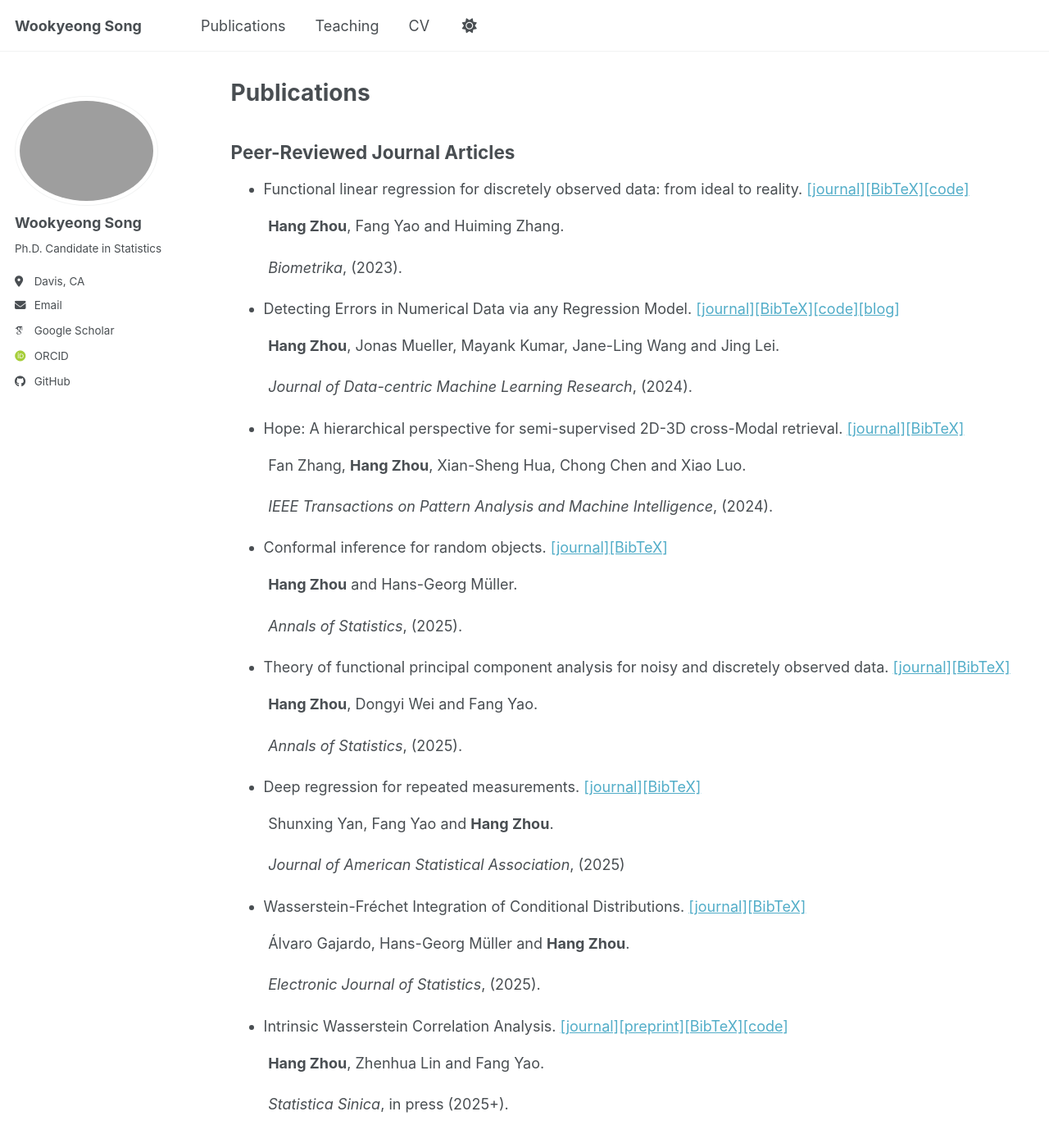
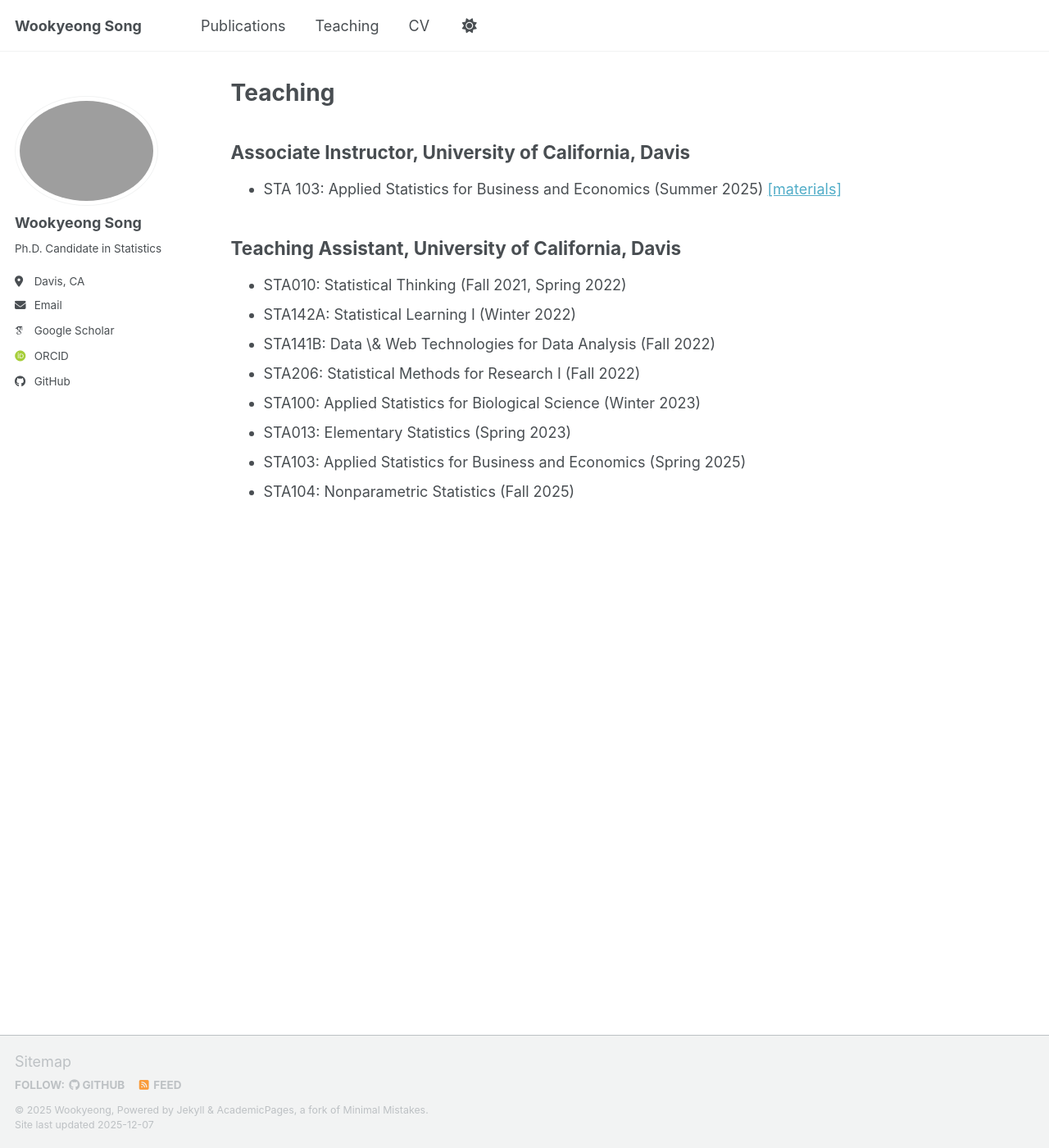
Before and after one commit to wookyeongSong/wookyeongsong.github.io, a Jekyll site: the page built from _pages/teaching.md, in a window 1280 px wide and 1400 px high. Shown: the whole window at 82% size. Built offline with Jekyll 4.4.1, drawn with Linux system fonts in a browser that asks for light colours; some web fonts are replaced; a script bundle is joined from its source files by our own code; library files that are not in the unit come from our copies; some of the changed text lies outside the part shown.

Commit message:
Update teaching.md

```diff
--- a/_pages/teaching.md
+++ b/_pages/teaching.md
@@ -1,85 +1,22 @@
 ---
 layout: archive
-title: "Publications"
-permalink: /publications/
+title: "Teaching"
+permalink: /teaching/
 author_profile: true
 ---
-## Peer-Reviewed Journal Articles
+## Associate Instructor, University of California, Davis
 
-- Functional linear regression for discretely observed data: from ideal to reality. [\[journal\]](https://academic.oup.com/biomet/article-abstract/110/2/381/6726182)[\[BibTeX\]](https://hg-zh.github.io/files/bmka_flr)[\[code\]](https://github.com/hg-zh/FLR)
-
-&nbsp;&nbsp;&nbsp;&nbsp;&nbsp;&nbsp;&nbsp;&nbsp; **Hang Zhou**, Fang Yao and Huiming Zhang.
-
-&nbsp;&nbsp;&nbsp;&nbsp;&nbsp;&nbsp;&nbsp;&nbsp; *Biometrika*, (2023).
-
-- Detecting Errors in Numerical Data via any Regression Model. [\[journal\]](https://openreview.net/forum?id=CIQ5iemeTw)[\[BibTeX\]](https://hg-zh.github.io/files/arXiv_DE)[\[code\]](https://github.com/hg-zh/RLE)[\[blog\]](https://web-git-jwmueller-regressionblog-cleanlab.vercel.app/blog/regression/)
-
-&nbsp;&nbsp;&nbsp;&nbsp;&nbsp;&nbsp;&nbsp;&nbsp; **Hang Zhou**, Jonas Mueller, Mayank Kumar, Jane-Ling Wang and Jing Lei.
-
-&nbsp;&nbsp;&nbsp;&nbsp;&nbsp;&nbsp;&nbsp;&nbsp; *Journal of Data-centric Machine Learning Research*,  (2024).
-
-- Hope: A hierarchical perspective for semi-supervised 2D-3D cross-Modal retrieval. [\[journal\]](https://doi.org/10.1109/TPAMI.2024.3412760)[\[BibTeX\]](https://hg-zh.github.io/files/HOPE)
-
-&nbsp;&nbsp;&nbsp;&nbsp;&nbsp;&nbsp;&nbsp;&nbsp; Fan Zhang, **Hang Zhou**, Xian-Sheng Hua, Chong Chen and Xiao Luo.
-
-&nbsp;&nbsp;&nbsp;&nbsp;&nbsp;&nbsp;&nbsp;&nbsp; *IEEE Transactions on Pattern Analysis and Machine Intelligence*,  (2024).
-
-- Conformal inference for random objects. [\[journal\]](https://projecteuclid.org/journals/annals-of-statistics/volume-53/issue-3/Conformal-inference-for-random-objects/10.1214/25-AOS2495.full)[\[BibTeX\]](https://hg-zh.github.io/files/arXiv_OC)
-
-&nbsp;&nbsp;&nbsp;&nbsp;&nbsp;&nbsp;&nbsp;&nbsp; **Hang Zhou** and Hans-Georg Müller.
-
-&nbsp;&nbsp;&nbsp;&nbsp;&nbsp;&nbsp;&nbsp;&nbsp;  *Annals of Statistics*, (2025).
-
-- Theory of functional principal component analysis for noisy and discretely observed data. [\[journal\]](https://projecteuclid.org/journals/annals-of-statistics/volume-53/issue-5/Theory-of-functional-principal-component-analysis-for-discretely-observed-data/10.1214/25-AOS2531.short)[\[BibTeX\]](https://hg-zh.github.io/files/arXiv_FPCA)
-
-&nbsp;&nbsp;&nbsp;&nbsp;&nbsp;&nbsp;&nbsp;&nbsp; **Hang Zhou**, Dongyi Wei and Fang Yao.
-
-&nbsp;&nbsp;&nbsp;&nbsp;&nbsp;&nbsp;&nbsp;&nbsp; *Annals of Statistics*, (2025).
-
-- Deep regression for repeated measurements.  [\[journal\]](https://www.tandfonline.com/doi/full/10.1080/01621459.2025.2458344)[\[BibTeX\]](https://hg-zh.github.io/files/drr)
-
-&nbsp;&nbsp;&nbsp;&nbsp;&nbsp;&nbsp;&nbsp;&nbsp; Shunxing Yan, Fang Yao and **Hang Zhou**.
-
-&nbsp;&nbsp;&nbsp;&nbsp;&nbsp;&nbsp;&nbsp;&nbsp;  *Journal of American Statistical Association*, (2025)
-
-- Wasserstein-Fréchet Integration of Conditional Distributions.  [\[journal\]](https://projecteuclid.org/journals/electronic-journal-of-statistics/volume-19/issue-1/Wasserstein-Fréchet-integration-of-conditional-distributions/10.1214/25-EJS2371.full)[\[BibTeX\]](https://hg-zh.github.io/files/WFr)
-
-&nbsp;&nbsp;&nbsp;&nbsp;&nbsp;&nbsp;&nbsp;&nbsp; Álvaro Gajardo, Hans-Georg Müller and **Hang Zhou**.
-
-&nbsp;&nbsp;&nbsp;&nbsp;&nbsp;&nbsp;&nbsp;&nbsp;  *Electronic Journal of Statistics*,  (2025).
+- STA 103: Applied Statistics for Business and Economics (Summer 2025)  [\[materials\]](https://github.com/wookyeongSong/STA103-SS2-2025)
 
 
 
-- Intrinsic Wasserstein Correlation Analysis. [\[journal\]](https://www3.stat.sinica.edu.tw/ss_newpaper/SS-2023-0147_na.pdf)[\[preprint\]](https://arxiv.org/abs/2105.15000)[\[BibTeX\]](https://hg-zh.github.io/files/arXiv_WCCA)[\[code\]](https://github.com/hg-zh/WICA)
+## Teaching Assistant, University of California, Davis
 
-&nbsp;&nbsp;&nbsp;&nbsp;&nbsp;&nbsp;&nbsp;&nbsp; **Hang Zhou**, Zhenhua Lin and Fang Yao.
-
-&nbsp;&nbsp;&nbsp;&nbsp;&nbsp;&nbsp;&nbsp;&nbsp; *Statistica Sinica*, in press (2025+).
-
-
-
-## Conference Papers
-
-- PGODE: Towards high-quality system dynamics modeling. [\[ICML24\]](https://openreview.net/forum?id=jrE7geZekq)[\[BibTeX\]](https://hg-zh.github.io/files/PGODE)
-
-&nbsp;&nbsp;&nbsp;&nbsp;&nbsp;&nbsp;&nbsp;&nbsp; Xiao Luo, Yiyang Gu, Huiyu Jiang, **Hang Zhou**, Jinsheng Huang, Wei Ju, Zhiping Xiao, Ming Zhang, and Yizhou Sun.
-
-&nbsp;&nbsp;&nbsp;&nbsp;&nbsp;&nbsp;&nbsp;&nbsp; In *The Forty-first International Conference on Machine Learning*, (2024).
-
-- EGODE: An Event-attended Graph ODE Framework for Modeling Rigid Dynamics. [\[NeurIPS24\]](https://openreview.net/forum?id=js5vZtyoIQ&noteId=a1yKzpeLXQ)[\[BibTeX\]](https://hg-zh.github.io/files/EGODE)
-
-&nbsp;&nbsp;&nbsp;&nbsp;&nbsp;&nbsp;&nbsp;&nbsp; Jingyang Yuan, Gongbo Sun, Zhiping Xiao, **Hang Zhou**, Xiao Luo, Junyu Luo, Yusheng Zhao, Wei Ju, Ming Zhang.
-
-&nbsp;&nbsp;&nbsp;&nbsp;&nbsp;&nbsp;&nbsp;&nbsp; In *The Thirty-eighth Annual Conference on Neural Information Processing Systems*, (2024).
-
-- Future Matters for Present: Towards Effective Physical Simulation over Meshes [\[KDD25\]](https://dl.acm.org/doi/10.1145/3690624.3709340)[\[BibTeX\]](https://hg-zh.github.io/files/FMP)
-
-&nbsp;&nbsp;&nbsp;&nbsp;&nbsp;&nbsp;&nbsp;&nbsp; Xiao Luo, Junyu Luo, Huiyu Jiang, **Hang Zhou**, Zhiping Xiao, Wei Ju, Carl Yang, Ming Zhang, Yizhou Sun.
-
-&nbsp;&nbsp;&nbsp;&nbsp;&nbsp;&nbsp;&nbsp;&nbsp; ACM Conference on Knowledge Discovery and Data Mining, (2025).
-
-## Pre-Preints
-
-- Optimal transport representations and functional principal components for distribution-valued processes.  [\[preprint\]](https://arxiv.org/abs/2310.20088)[\[BibTeX\]](https://hg-zh.github.io/files/arXiv_OT)
-
-&nbsp;&nbsp;&nbsp;&nbsp;&nbsp;&nbsp;&nbsp;&nbsp; **Hang Zhou** and Hans-Georg Müller.
+- STA010: Statistical Thinking (Fall 2021, Spring 2022)
+- STA142A: Statistical Learning I (Winter 2022)
+- STA141B: Data \& Web Technologies for Data Analysis (Fall 2022)
+- STA206: Statistical Methods for Research I (Fall 2022)
+- STA100: Applied Statistics for Biological Science (Winter 2023)
+- STA013: Elementary Statistics (Spring 2023)
+- STA103: Applied Statistics for Business and Economics (Spring 2025)
+- STA104: Nonparametric Statistics (Fall 2025)
```
